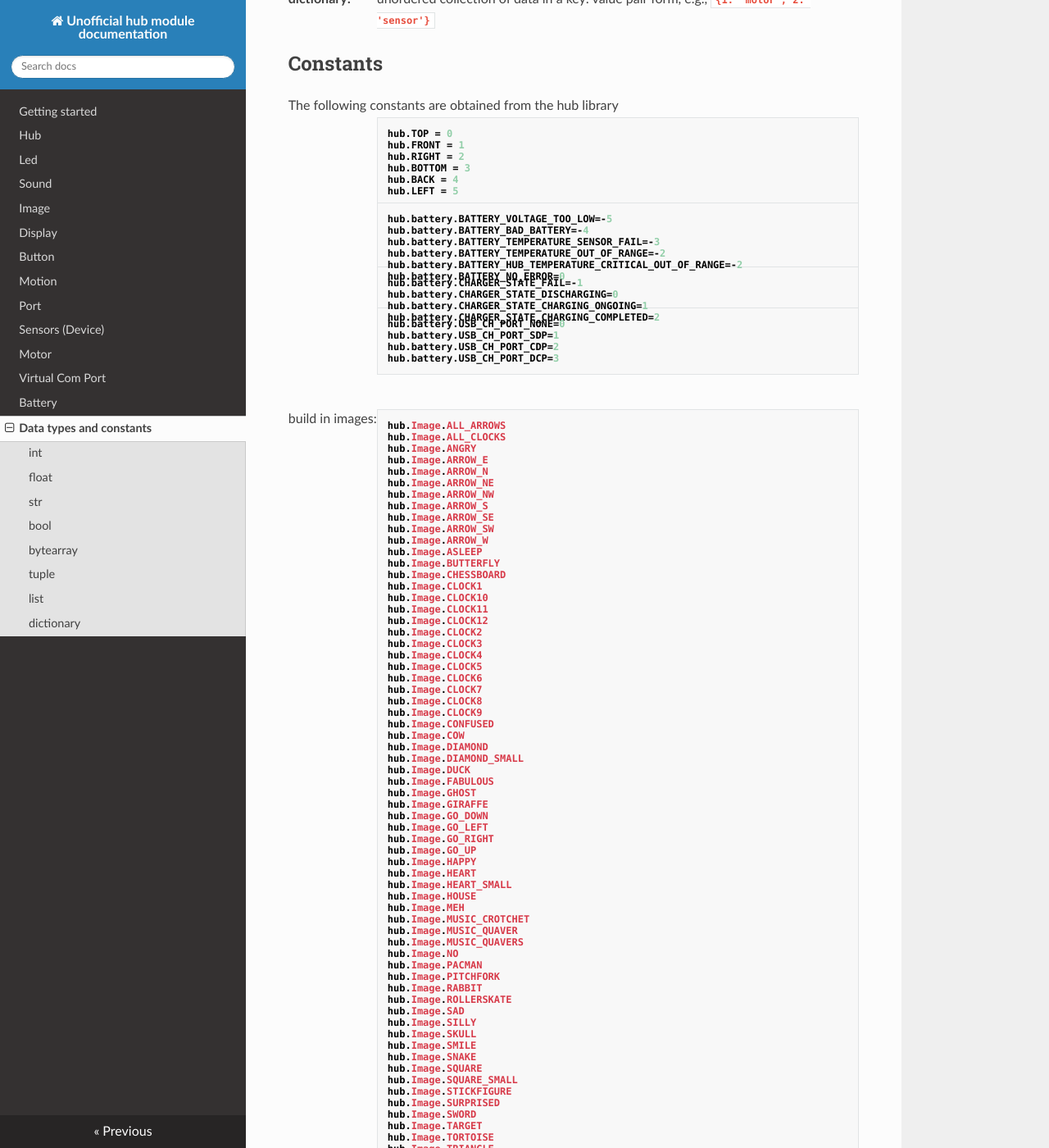
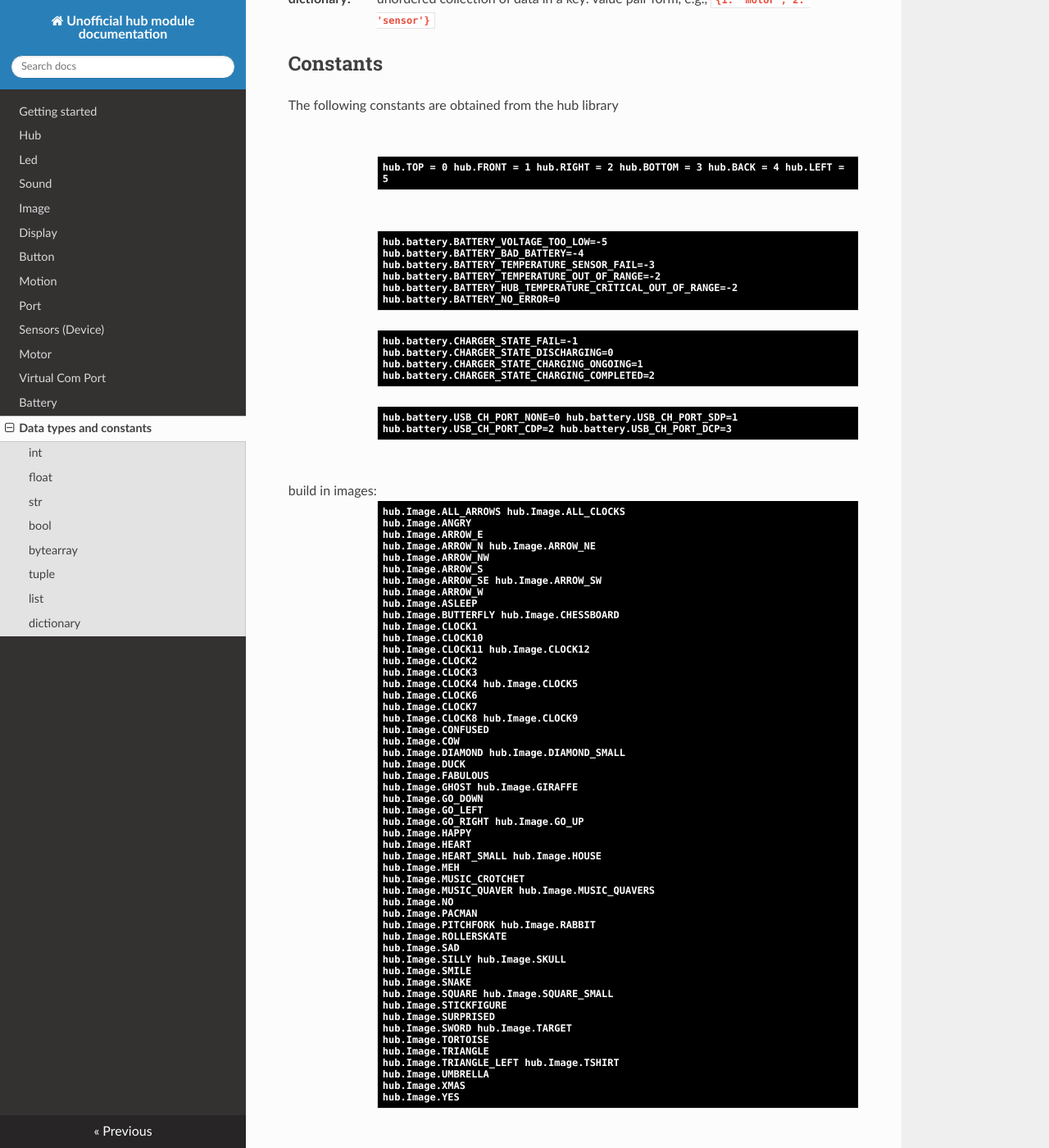
Before and after one commit to NStrijbosch/hub-module-notes, an MkDocs documentation site: the page built from docs/data_types.md, in a window 1280 px wide and 1400 px high, scrolled down 766 px. Shown: the whole window at 82% size. Built offline with MkDocs 1.6.1, drawn with Linux system fonts in a browser that asks for light colours; nearby versions of some CDN libraries; some of the changed text lies outside the part shown.

Commit message:
Update data_types.md

````diff
--- a/docs/data_types.md
+++ b/docs/data_types.md
@@ -52,44 +52,44 @@ The following constants are obtained from the hub library
 
 ## hub
 
-``` python
+<span class='shell_output'>
 hub.TOP = 0
 hub.FRONT = 1
 hub.RIGHT = 2
 hub.BOTTOM = 3
 hub.BACK = 4
 hub.LEFT = 5
-```
+</span>
 
 ## Battery
 
-``` python
+<span class='shell_output'>
 hub.battery.BATTERY_VOLTAGE_TOO_LOW=-5
 hub.battery.BATTERY_BAD_BATTERY=-4
 hub.battery.BATTERY_TEMPERATURE_SENSOR_FAIL=-3
 hub.battery.BATTERY_TEMPERATURE_OUT_OF_RANGE=-2
 hub.battery.BATTERY_HUB_TEMPERATURE_CRITICAL_OUT_OF_RANGE=-2
 hub.battery.BATTERY_NO_ERROR=0
-```
+</span>
 
-``` python
+<span class='shell_output'>
 hub.battery.CHARGER_STATE_FAIL=-1
 hub.battery.CHARGER_STATE_DISCHARGING=0
 hub.battery.CHARGER_STATE_CHARGING_ONGOING=1
 hub.battery.CHARGER_STATE_CHARGING_COMPLETED=2
-```
+</span>
 
-``` python
+<span class='shell_output'>
 hub.battery.USB_CH_PORT_NONE=0
 hub.battery.USB_CH_PORT_SDP=1
 hub.battery.USB_CH_PORT_CDP=2
 hub.battery.USB_CH_PORT_DCP=3
-```
+</span>
 
 ## Image
 
 build in images:
-```
+<span class='shell_output'>
 hub.Image.ALL_ARROWS
 hub.Image.ALL_CLOCKS
 hub.Image.ANGRY
@@ -159,17 +159,17 @@ hub.Image.TSHIRT
 hub.Image.UMBRELLA
 hub.Image.XMAS
 hub.Image.YES
-```
+</span>
 
 ## Sound
 
 Waveforms
-```
+<span class='shell_output'>
 hub.sound.SOUND_SIN=0
 hub.sound.SOUND_SQUARE=1
 hub.sound.SOUND_TRIANGLE=2
 hub.sound.SOUND_SAWTOOTH=3
-```
+</span>
 
 ## Led
 
@@ -196,58 +196,58 @@ hub.sound.SOUND_SAWTOOTH=3
 ### gesture
 possible gestures:
 
-```
+<span class='shell_output'>
 hub.motion.TAPPED=0
 hub.motion.DOUBLETAPPED=1
 hub.motion.SHAKE=2
 hub.motion.FREEFALL=3
-```
+</span>
 
 ### Port
 
-```
+<span class='shell_output'>
 hub.port.ATTACED = 1
 hub.port.DETACHED = 0
-```
+</span>
 
-```
+<span class='shell_output'>
 hub.port.MODE_DEFAULT = 0
 hub.port.MODE_FULL_DUPLEX = 1
 hub.port.MODE_HALF_DUPLEX = 2
 hub.port.MODE_GPIO = 3
-```
+</span>
 
 
 ### Motors
 
-```
+<span class='shell_output'>
 hub.port.A.motor.BUSY_MODE = 0
 hub.port.A.motor.BUSY_MOTOR = 1
-```
+</span>
 
 
-```
+<span class='shell_output'>
 hub.port.A.motor.EVENT_COMPLETED = 0
 hub.port.A.motor.EVENT_INTERRUPTED = 1
-```
+</span>
 
-```
+<span class='shell_output'>
 hub.port.A.motor.FORMAT_RAW = 0
 hub.port.A.motor.FORMAT_PCT = 1
 hub.port.A.motor.FORMAT_SI = 2
-```
+</span>
 
-```
+<span class='shell_output'>
 hub.port.A.motor.PID_POSITION = 0
 hub.port.A.motor.PID_SPEED = 1
-```
+</span>
 
 
-```
+<span class='shell_output'>
 hub.port.A.motor.STOP_FLOAT = 0
 hub.port.A.motor.STOP_BRAKE = 1
 hub.port.A.motor.STOP_HOLD = 2
-```
+</span>
 
 
 ## Sensors
````
